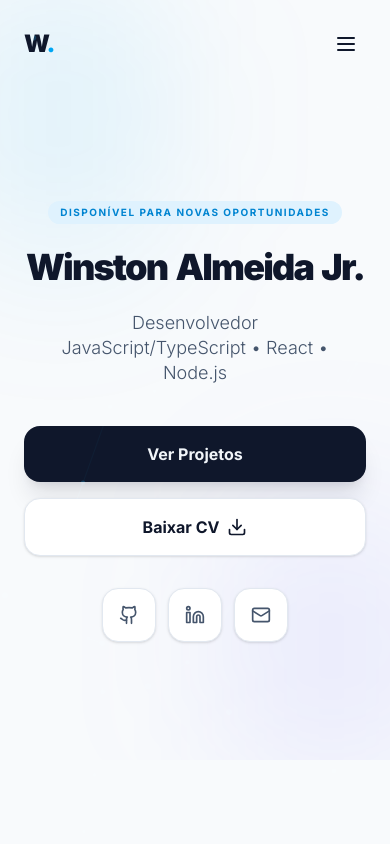
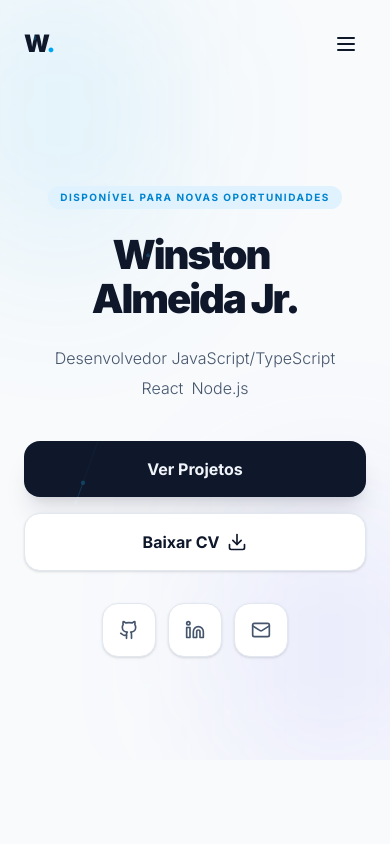
Before and after one commit to winstonajr/portfolio, a Next.js app: page / in a window 390 px wide. Shown: the top 844 px of the page. Built offline with nearby package versions, Linux system fonts and the light colour scheme.

Commit message:
feat: improve hero mobile layout and prevent name wrapping

```diff
--- a/components/sections/Hero/index.tsx
+++ b/components/sections/Hero/index.tsx
@@ -28,14 +28,18 @@ export default function Hero({ personalInfo }: HeroProps) {
           Disponível para novas oportunidades
         </span>
 
-        <h1 className="text-4xl sm:text-5xl md:text-7xl lg:text-9xl font-black tracking-tighter text-slate-900 dark:text-slate-100 mb-6 leading-[1.1] md:leading-none">
-          {personalInfo.name.split(' ').map((word, i) => (
-            <span key={i} className="inline-block mr-2 md:mr-4 last:mr-0">{word}</span>
-          ))}
+        <h1 className="text-[2.5rem] sm:text-5xl md:text-7xl lg:text-9xl font-black tracking-tighter text-slate-900 dark:text-slate-100 mb-6 leading-[1.1] md:leading-none">
+          <span className="inline-block mr-2 md:mr-4">Winston</span>
+          <span className="inline-block whitespace-nowrap">Almeida Jr.</span>
         </h1>
 
-        <p className="max-w-2xl mx-auto text-lg sm:text-xl md:text-3xl text-slate-600 dark:text-slate-400 mb-10 font-light leading-snug px-4">
-          {personalInfo.title}
+        <p className="max-w-2xl mx-auto text-base sm:text-xl md:text-3xl text-slate-600 dark:text-slate-400 mb-10 font-light leading-relaxed px-4 flex flex-wrap justify-center gap-x-2 gap-y-1">
+          {personalInfo.title.split(' • ').map((tech, i, arr) => (
+            <React.Fragment key={i}>
+              <span className="whitespace-nowrap">{tech}</span>
+              {i < arr.length - 1 && <span className="hidden sm:inline text-slate-300 dark:text-slate-700">•</span>}
+            </React.Fragment>
+          ))}
         </p>
 
         <div className="flex flex-col sm:flex-row items-center justify-center gap-4 sm:gap-6">
```
